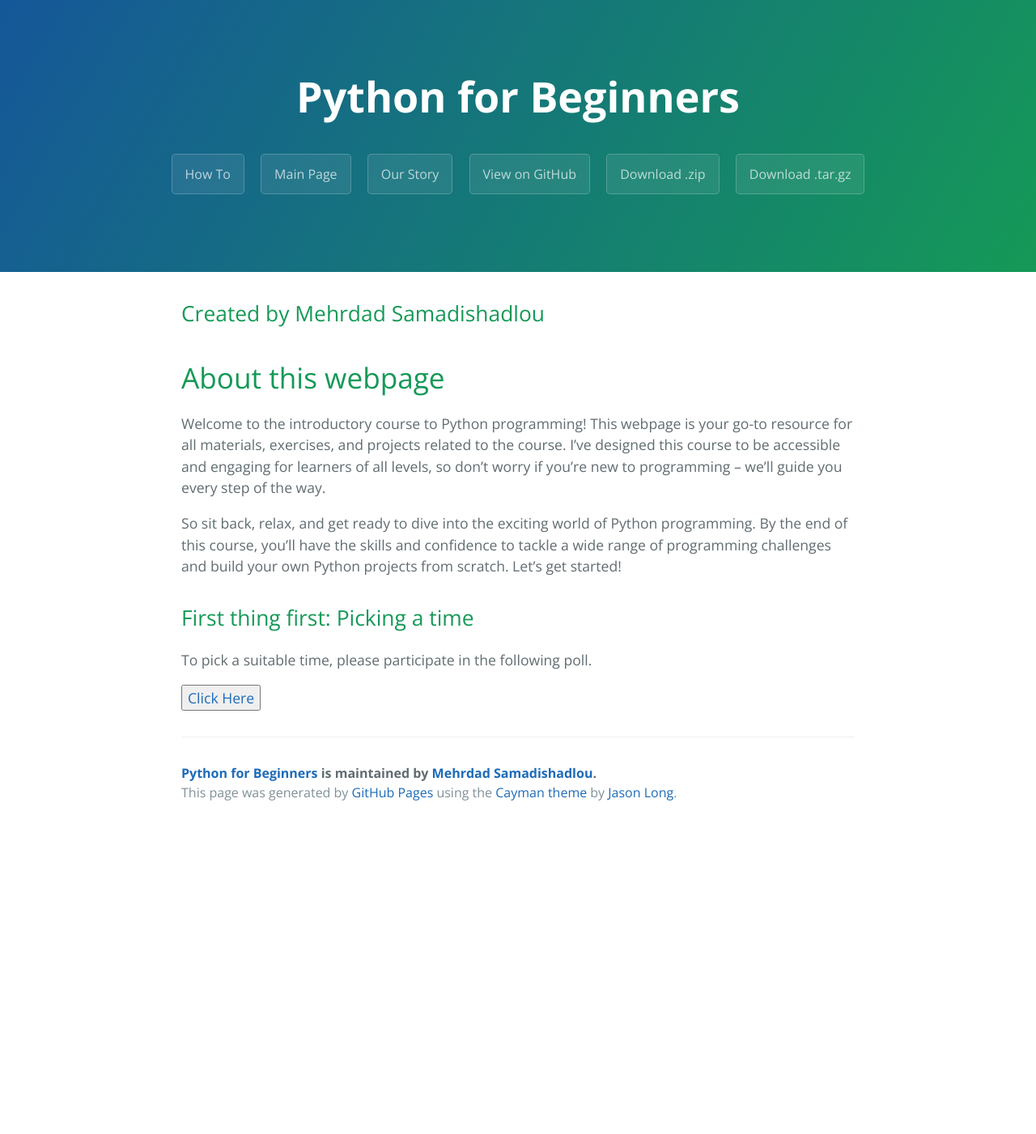
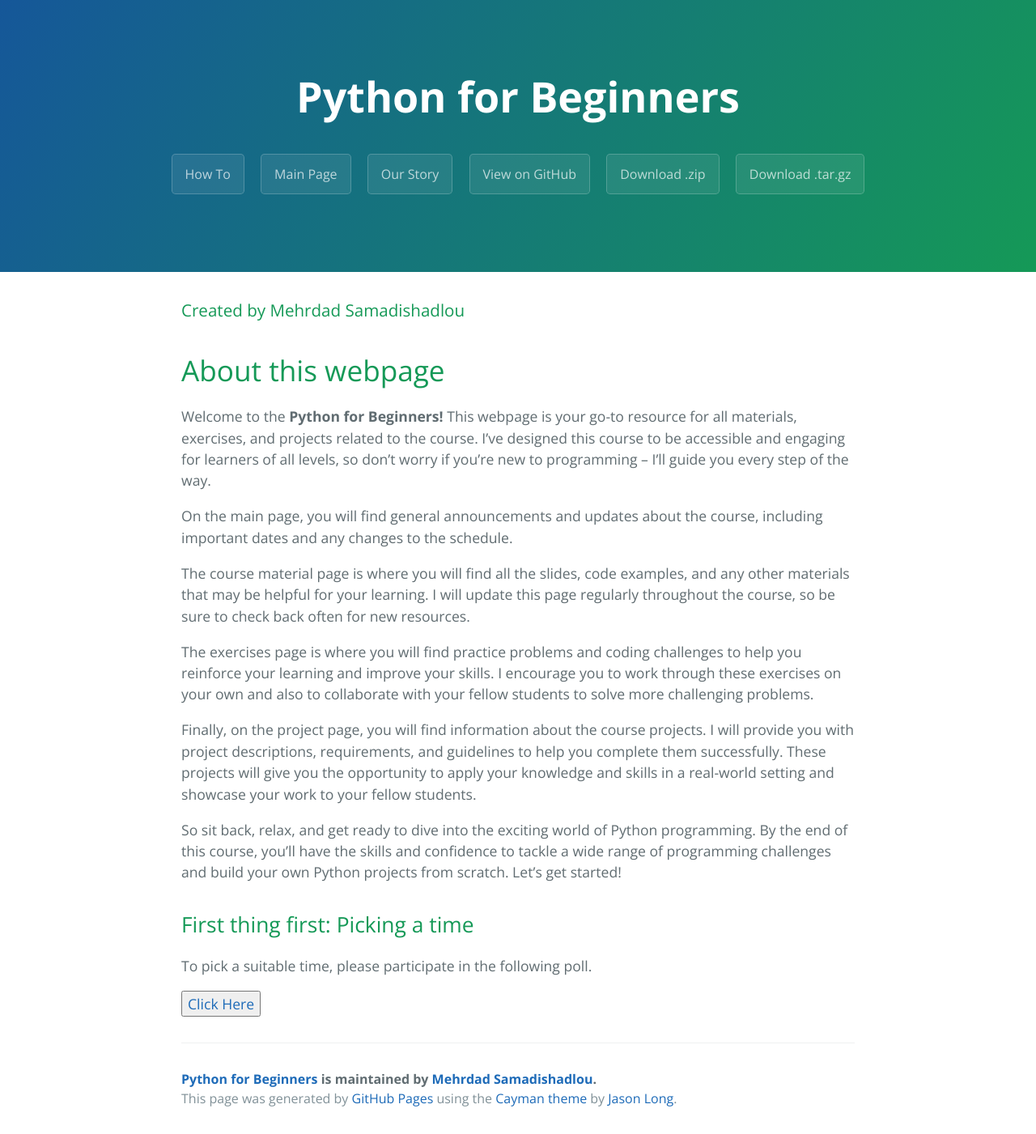
Before and after one commit to MehrdadSamadishadlou/Python_for_Beginners, a Jekyll site: the page built from index.md, in a window 1280 px wide. Shown: the whole page at 81% size. Built offline with Jekyll 4.4.1, drawn with Linux system fonts in a browser that asks for light colours; before the commit the page ends 1023 px from its top, so only the background shows below that.

Commit message:
Update index.md

```diff
--- a/index.md
+++ b/index.md
@@ -4,11 +4,19 @@ layout: template
 filename: index
 ---
 
-## Created by Mehrdad Samadishadlou
+### Created by Mehrdad Samadishadlou
 
 # About this webpage
 
-Welcome to the introductory course to Python programming! This webpage is your go-to resource for all materials, exercises, and projects related to the course. I've designed this course to be accessible and engaging for learners of all levels, so don't worry if you're new to programming – we'll guide you every step of the way.
+Welcome to the **Python for Beginners!** This webpage is your go-to resource for all materials, exercises, and projects related to the course. I've designed this course to be accessible and engaging for learners of all levels, so don't worry if you're new to programming – I'll guide you every step of the way.
+
+On the main page, you will find general announcements and updates about the course, including important dates and any changes to the schedule.
+
+The course material page is where you will find all the slides, code examples, and any other materials that may be helpful for your learning. I will update this page regularly throughout the course, so be sure to check back often for new resources.
+
+The exercises page is where you will find practice problems and coding challenges to help you reinforce your learning and improve your skills. I encourage you to work through these exercises on your own and also to collaborate with your fellow students to solve more challenging problems.
+
+Finally, on the project page, you will find information about the course projects. I will provide you with project descriptions, requirements, and guidelines to help you complete them successfully. These projects will give you the opportunity to apply your knowledge and skills in a real-world setting and showcase your work to your fellow students.
 
 So sit back, relax, and get ready to dive into the exciting world of Python programming. By the end of this course, you'll have the skills and confidence to tackle a wide range of programming challenges and build your own Python projects from scratch. Let's get started!
 
```
